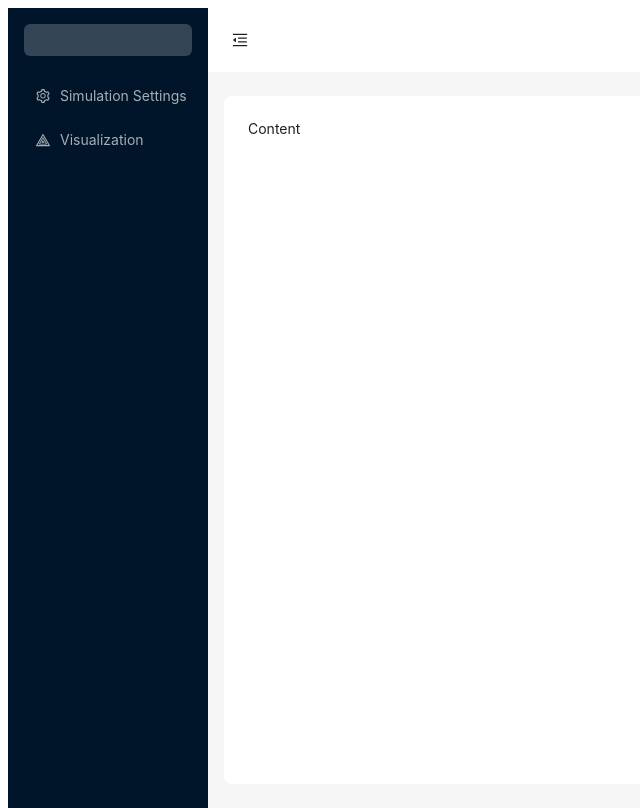
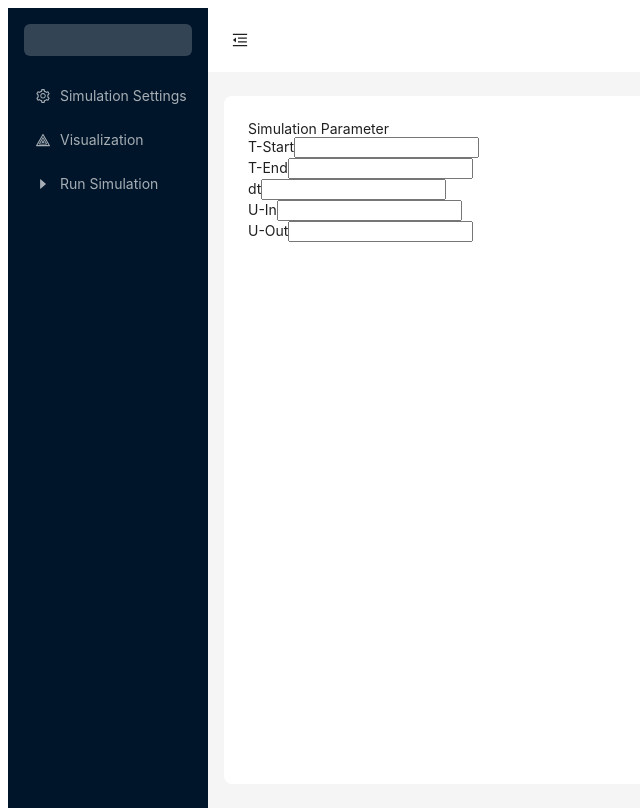
Before and after one commit to HishamSaeed/fenicsWeb_frontend, a React (Vite) app: page / in a window 1280 px wide. Shown: the whole page, without its empty margins (0-640 px from the left). Built offline with nearby package versions, Linux system fonts and the light colour scheme; no server answers.

Commit message:
added content in layout

```diff
--- a/src/App.css
+++ b/src/App.css
@@ -32,7 +32,7 @@ button {
 .modal {
   display: flex;
   flex-direction: column;
-  align-self: center;
+  width: 400px;
 }
 
 .demo-logo-vertical {
--- a/src/App.jsx
+++ b/src/App.jsx
@@ -5,7 +5,7 @@ import PushButton from './widgets/push-button/PushButton';
 import SimulationParameter from './SimulationParameter';
 import Visulaization from './Visualization';
 import SimulationControl from './SimulationControl';
-import { MenuFoldOutlined, MenuUnfoldOutlined, HeatMapOutlined, SettingOutlined  } from '@ant-design/icons'
+import { MenuFoldOutlined, MenuUnfoldOutlined, HeatMapOutlined, SettingOutlined, CaretRightOutlined  } from '@ant-design/icons'
 import { Layout, Menu, Button, theme } from 'antd';
 import { LayoutPageNav } from './models/LayoutPage';
 
@@ -20,6 +20,10 @@ function App() {
     token: { colorBgContainer, borderRadiusLG },
   } = theme.useToken();
 
+  const handleMenuSelect = ({ key }) => {
+    setContentPage(Number(key));
+  };
+
   return (
     <div className='app'>
       <Layout>
@@ -29,6 +33,7 @@ function App() {
           theme='dark'
           mode='inline'
           defaultSelectedKeys={[contentPage]}
+          onClick={handleMenuSelect}
           items={[
             {
               key: LayoutPageNav.SimulationParameter.toString(),
@@ -39,9 +44,15 @@ function App() {
               key: LayoutPageNav.SimulationVisualization.toString(),
               icon: <HeatMapOutlined />,
               label: 'Visualization',
+            },
+            {
+              key: LayoutPageNav.SimulationControl.toString(),
+              icon: <CaretRightOutlined />,
+              label: 'Run Simulation',
             }
           ]}
-        />
+        >
+        </Menu>
       </Sider>
       <Layout>
           <Header
@@ -70,7 +81,11 @@ function App() {
               borderRadius: borderRadiusLG,
             }}
           >
-            Content
+            <div>
+              { (contentPage === LayoutPageNav.SimulationParameter) && <SimulationParameter/> }
+              { (contentPage === LayoutPageNav.SimulationVisualization) && <div className="modal"><Visulaization /></div> }
+              { (contentPage === LayoutPageNav.SimulationControl) && <SimulationControl/> }
+            </div>
           </Content>
       </Layout>
     </Layout>
--- a/src/models/LayoutPage.ts
+++ b/src/models/LayoutPage.ts
@@ -1,5 +1,6 @@
 
 export enum LayoutPageNav {
     SimulationParameter = 0,
-    SimulationVisualization = 1
+    SimulationVisualization = 1,
+    SimulationControl = 2
 }
```
